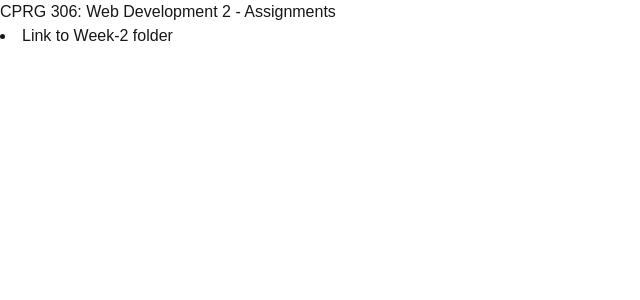
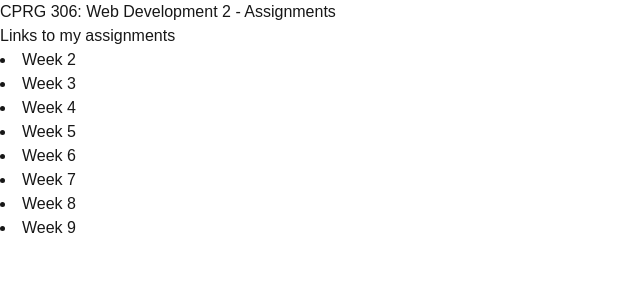
Before and after one commit to Jeffdcdr/cprg306-assignments, a Next.js app: page / in a window 1280 px wide. Shown: the top 300 px of the page, without its empty margins (0-640 px from the left). Built offline with nearby package versions, Linux system fonts and the light colour scheme.

Commit message:
adding week links to main
not the folders yet

```diff
--- a/app/page.js
+++ b/app/page.js
@@ -5,7 +5,17 @@ export default function Home(){
   return (
     <header>
       CPRG 306: Web Development 2 - Assignments
-      <li><Link href="/week-2/">Link to Week-2 folder</Link> </li>
+      <br></br>
+
+      <h2>Links to my assignments</h2>
+      <li><Link href="/week-2/">Week 2</Link> </li>
+      <li><Link href="/week-3/">Week 3</Link> </li>
+      <li><Link href="/week-4/">Week 4</Link> </li>
+      <li><Link href="/week-5/">Week 5</Link> </li>
+      <li><Link href="/week-6/">Week 6</Link> </li>
+      <li><Link href="/week-7/">Week 7</Link> </li>
+      <li><Link href="/week-8/">Week 8</Link> </li>
+      <li><Link href="/week-9/">Week 9</Link> </li>
     </header>
   );
 }
```
